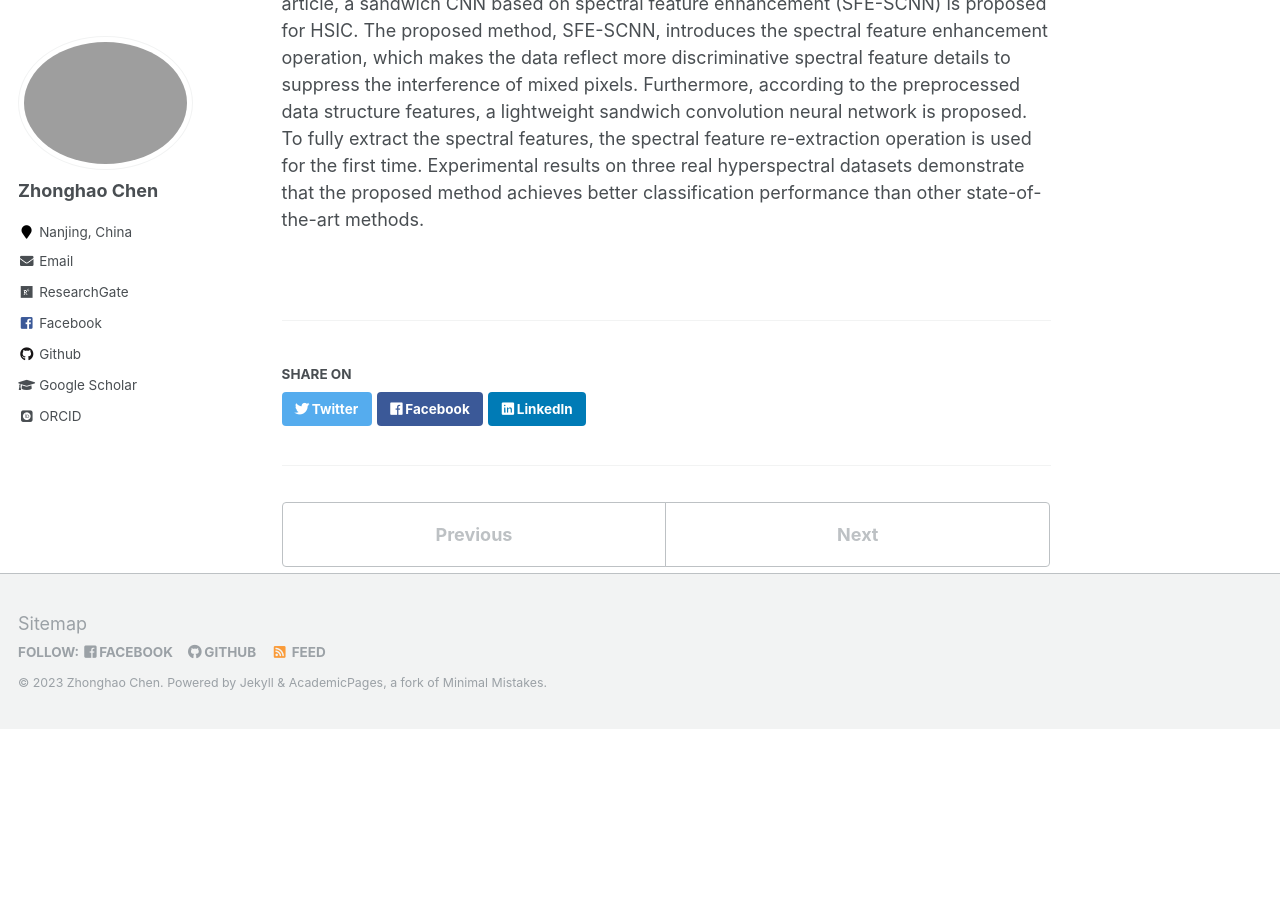
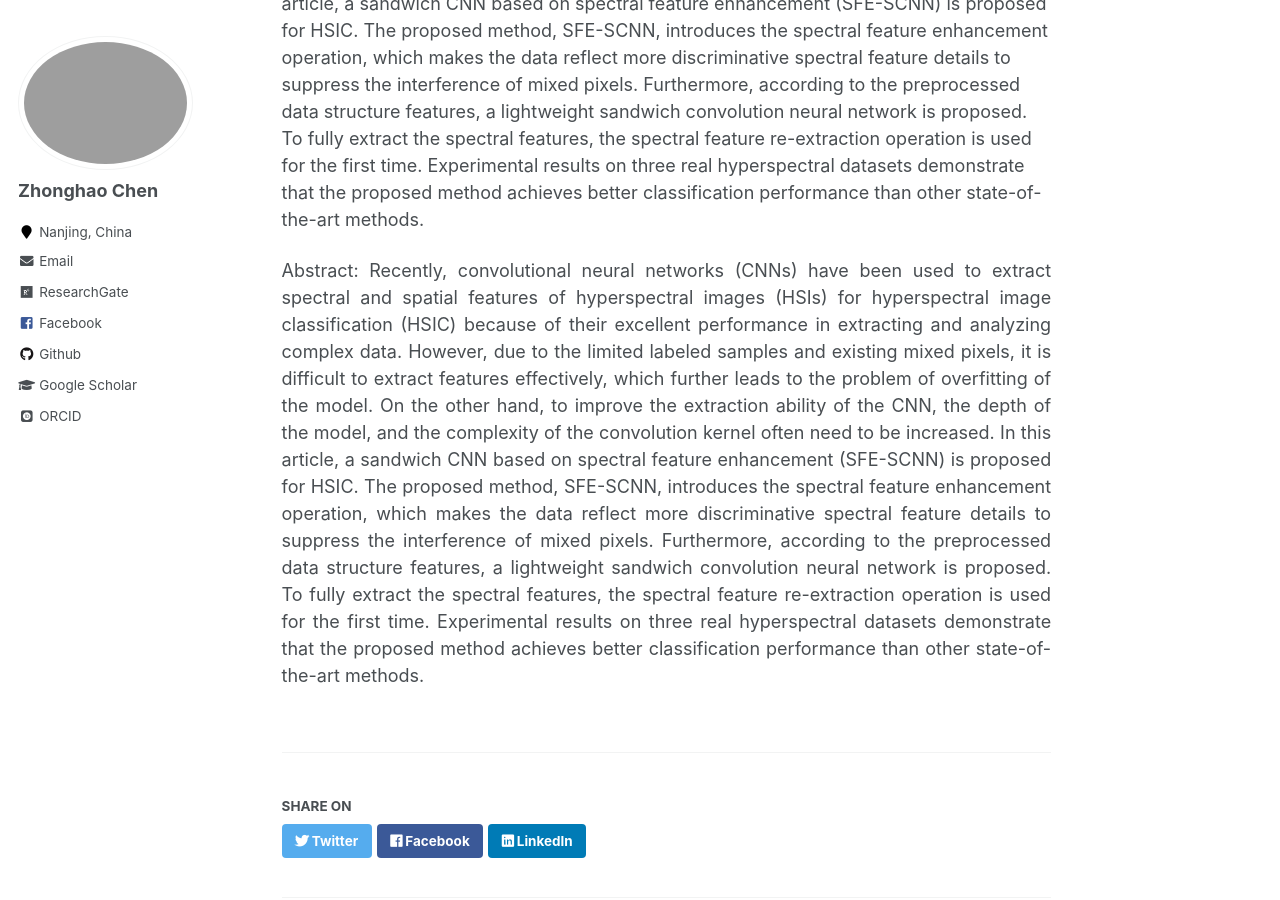
Before and after one commit to zhonghaochen/zhonghaochen.github.io, a Jekyll site: the page built from _publications/2009-10-01-paper-title-number-1.md, in a window 1280 px wide and 900 px high, scrolled down 520 px. Built offline with Jekyll 4.4.1, drawn with Linux system fonts in a browser that asks for light colours; some web fonts are replaced; before the commit the page ends 1249 px from its top, so only the background shows below that.

Commit message:
Update 2009-10-01-paper-title-number-1.md

```diff
--- a/_publications/2009-10-01-paper-title-number-1.md
+++ b/_publications/2009-10-01-paper-title-number-1.md
@@ -8,3 +8,7 @@ venue: 'March 02'
 [Download paper here](http://academicpages.github.io/files/paper1.pdf)
 
 Abstract: Recently, convolutional neural networks (CNNs) have been used to extract spectral and spatial features of hyperspectral images (HSIs) for hyperspectral image classification (HSIC) because of their excellent performance in extracting and analyzing complex data. However, due to the limited labeled samples and existing mixed pixels, it is difficult to extract features effectively, which further leads to the problem of overfitting of the model. On the other hand, to improve the extraction ability of the CNN, the depth of the model, and the complexity of the convolution kernel often need to be increased. In this article, a sandwich CNN based on spectral feature enhancement (SFE-SCNN) is proposed for HSIC. The proposed method, SFE-SCNN, introduces the spectral feature enhancement operation, which makes the data reflect more discriminative spectral feature details to suppress the interference of mixed pixels. Furthermore, according to the preprocessed data structure features, a lightweight sandwich convolution neural network is proposed. To fully extract the spectral features, the spectral feature re-extraction operation is used for the first time. Experimental results on three real hyperspectral datasets demonstrate that the proposed method achieves better classification performance than other state-of-the-art methods.
+
+<div style="text-align: justify;">
+Abstract: Recently, convolutional neural networks (CNNs) have been used to extract spectral and spatial features of hyperspectral images (HSIs) for hyperspectral image classification (HSIC) because of their excellent performance in extracting and analyzing complex data. However, due to the limited labeled samples and existing mixed pixels, it is difficult to extract features effectively, which further leads to the problem of overfitting of the model. On the other hand, to improve the extraction ability of the CNN, the depth of the model, and the complexity of the convolution kernel often need to be increased. In this article, a sandwich CNN based on spectral feature enhancement (SFE-SCNN) is proposed for HSIC. The proposed method, SFE-SCNN, introduces the spectral feature enhancement operation, which makes the data reflect more discriminative spectral feature details to suppress the interference of mixed pixels. Furthermore, according to the preprocessed data structure features, a lightweight sandwich convolution neural network is proposed. To fully extract the spectral features, the spectral feature re-extraction operation is used for the first time. Experimental results on three real hyperspectral datasets demonstrate that the proposed method achieves better classification performance than other state-of-the-art methods.
+</div>
```
